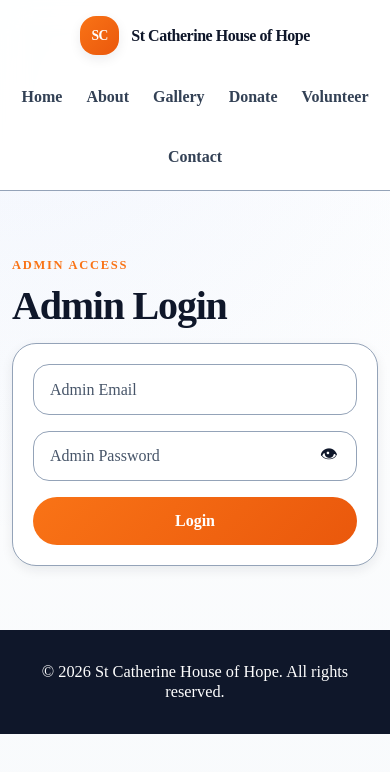
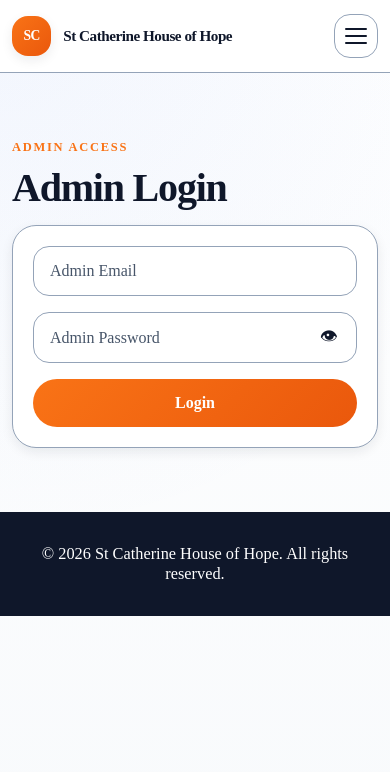
Before and after one commit to tkaim88/st-catherine-house-of-hope, a React (Vite) app: page /admin-login in a window 390 px wide. Shown: the top 772 px of the page. Built offline with nearby package versions, Linux system fonts and the light colour scheme.

Commit message:
Added some mobile responsive features

```diff
--- a/src/components/Navbar/Navbar.jsx
+++ b/src/components/Navbar/Navbar.jsx
@@ -1,21 +1,55 @@
+import { useState } from 'react'
 import { NavLink } from 'react-router-dom'
 
 function Navbar() {
+  const [menuOpen, setMenuOpen] = useState(false)
+
+  const closeMenu = () => {
+    setMenuOpen(false)
+  }
+
   return (
     <header className="navbar">
       <div className="container navbar__content">
-        <NavLink to="/" className="navbar__logo">
+        <NavLink to="/" className="navbar__logo" onClick={closeMenu}>
           <span className="navbar__logo-mark">SC</span>
-          <span>St Catherine House of Hope</span>
+          <span className="navbar__logo-text">St Catherine House of Hope</span>
         </NavLink>
 
-        <nav className="navbar__links" aria-label="Main navigation">
-          <NavLink to="/">Home</NavLink>
-          <NavLink to="/about">About</NavLink>
-          <NavLink to="/gallery">Gallery</NavLink>
-          <NavLink to="/donate">Donate</NavLink>
-          <NavLink to="/volunteer">Volunteer</NavLink>
-          <NavLink to="/contact">Contact</NavLink>
+        <button
+          type="button"
+          className={`navbar__toggle ${menuOpen ? 'is-open' : ''}`}
+          aria-label="Toggle navigation menu"
+          aria-expanded={menuOpen}
+          onClick={() => setMenuOpen((currentState) => !currentState)}
+        >
+          <span></span>
+          <span></span>
+          <span></span>
+        </button>
+
+        <nav
+          className={`navbar__links ${menuOpen ? 'navbar__links--open' : ''}`}
+          aria-label="Main navigation"
+        >
+          <NavLink to="/" onClick={closeMenu}>
+            Home
+          </NavLink>
+          <NavLink to="/about" onClick={closeMenu}>
+            About
+          </NavLink>
+          <NavLink to="/gallery" onClick={closeMenu}>
+            Gallery
+          </NavLink>
+          <NavLink to="/donate" onClick={closeMenu}>
+            Donate
+          </NavLink>
+          <NavLink to="/volunteer" onClick={closeMenu}>
+            Volunteer
+          </NavLink>
+          <NavLink to="/contact" onClick={closeMenu}>
+            Contact
+          </NavLink>
         </nav>
       </div>
     </header>
--- a/src/styles/components.css
+++ b/src/styles/components.css
@@ -1,18 +1,99 @@
 .navbar__logo {
+  display: inline-flex;
+  align-items: center;
+  gap: var(--space-3);
+  color: var(--color-dark);
   font-size: 1rem;
   font-weight: 900;
-  color: var(--color-dark);
   letter-spacing: -0.03em;
 }
 
+.navbar__logo-mark {
+  display: inline-flex;
+  align-items: center;
+  justify-content: center;
+  width: 2.45rem;
+  height: 2.45rem;
+  flex-shrink: 0;
+  color: var(--color-white);
+  background: var(--gradient-warm);
+  border-radius: var(--radius-md);
+  box-shadow: var(--shadow-sm);
+  font-size: 0.85rem;
+  font-weight: 900;
+}
+
+.navbar__logo-text {
+  line-height: 1.15;
+}
+
 .navbar__links a {
+  position: relative;
+  padding: 0.55rem 0;
   color: var(--color-text);
   font-weight: 700;
-  transition: color var(--transition-base);
+  transition:
+    color var(--transition-base),
+    background var(--transition-base);
 }
 
-.navbar__links a:hover {
+.navbar__links a:hover,
+.navbar__links a.active {
   color: var(--color-primary);
+}
+
+.navbar__links a::after {
+  content: '';
+  position: absolute;
+  left: 0;
+  bottom: 0.2rem;
+  width: 100%;
+  height: 2px;
+  background: var(--color-primary);
+  transform: scaleX(0);
+  transform-origin: right;
+  transition: transform var(--transition-base);
+}
+
+.navbar__links a:hover::after,
+.navbar__links a.active::after {
+  transform: scaleX(1);
+  transform-origin: left;
+}
+
+.navbar__toggle {
+  display: none;
+  width: 44px;
+  height: 44px;
+  flex-shrink: 0;
+  border: 1px solid var(--color-border);
+  border-radius: var(--radius-md);
+  background: var(--color-white);
+  cursor: pointer;
+}
+
+.navbar__toggle span {
+  display: block;
+  width: 22px;
+  height: 2px;
+  margin: 5px auto;
+  background: var(--color-dark);
+  border-radius: var(--radius-pill);
+  transition:
+    transform var(--transition-base),
+    opacity var(--transition-base);
+}
+
+.navbar__toggle.is-open span:nth-child(1) {
+  transform: translateY(7px) rotate(45deg);
+}
+
+.navbar__toggle.is-open span:nth-child(2) {
+  opacity: 0;
+}
+
+.navbar__toggle.is-open span:nth-child(3) {
+  transform: translateY(-7px) rotate(-45deg);
 }
 
 .btn {
@@ -20,19 +101,12 @@
   align-items: center;
   justify-content: center;
   gap: 0.5rem;
-
   min-height: 48px;
-
   padding: 0 1.5rem;
-
   border: none;
-
-  border-radius: 999px;
-
+  border-radius: var(--radius-pill);
   font-weight: 800;
-
   cursor: pointer;
-
   transition: all 0.25s ease;
 }
 
@@ -94,6 +168,24 @@
 
 .card h3 {
   margin-bottom: var(--space-3);
+}
+
+.card,
+.admin-card,
+.summary-card,
+.metric-card,
+.donation-form {
+  transition:
+    transform 0.25s ease,
+    box-shadow 0.25s ease;
+}
+
+.card:hover,
+.admin-card:hover,
+.summary-card:hover,
+.metric-card:hover {
+  transform: translateY(-4px);
+  box-shadow: 0 18px 40px rgba(15, 23, 42, 0.12);
 }
 
 .status-badge,
@@ -234,79 +326,6 @@
   font-size: 3rem;
 }
 
-@media (max-width: 700px) {
-  .child-profile-header {
-    flex-direction: column;
-    align-items: flex-start;
-  }
-}
-
-.navbar__logo {
-  display: inline-flex;
-  align-items: center;
-  gap: var(--space-3);
-}
-
-.navbar__logo-mark {
-  display: inline-flex;
-  align-items: center;
-  justify-content: center;
-  width: 2.45rem;
-  height: 2.45rem;
-  color: var(--color-white);
-  background: var(--gradient-warm);
-  border-radius: var(--radius-md);
-  box-shadow: var(--shadow-sm);
-  font-size: 0.85rem;
-  font-weight: 900;
-}
-
-.navbar__links a {
-  position: relative;
-  padding: 0.55rem 0;
-}
-
-.navbar__links a.active {
-  color: var(--color-primary);
-}
-
-.navbar__links a::after {
-  content: '';
-  position: absolute;
-  left: 0;
-  bottom: 0.2rem;
-  width: 100%;
-  height: 2px;
-  background: var(--color-primary);
-  transform: scaleX(0);
-  transform-origin: right;
-  transition: transform var(--transition-base);
-}
-
-.navbar__links a:hover::after,
-.navbar__links a.active::after {
-  transform: scaleX(1);
-  transform-origin: left;
-}
-
-.card,
-.admin-card,
-.summary-card,
-.metric-card,
-.donation-form {
-  transition:
-    transform 0.25s ease,
-    box-shadow 0.25s ease;
-}
-
-.card:hover,
-.admin-card:hover,
-.summary-card:hover,
-.metric-card:hover {
-  transform: translateY(-4px);
-  box-shadow: 0 18px 40px rgba(15, 23, 42, 0.12);
-}
-
 .public-child-profile .card,
 .public-child-profile article,
 .public-sponsor-actions,
@@ -342,8 +361,78 @@
 }
 
 .public-sponsor-actions {
+  padding: 0;
+  background: transparent;
+  border: none;
   box-shadow: none;
-  border: none;
-  background: transparent;
-  padding: 0;
 }
+
+@media (max-width: 768px) {
+  .navbar__logo {
+    max-width: calc(100% - 60px);
+  }
+
+  .navbar__logo-text {
+    font-size: 0.95rem;
+    line-height: 1.15;
+  }
+
+  .navbar__toggle {
+    display: inline-block;
+  }
+
+  .navbar__links {
+    position: absolute;
+    top: calc(100% + var(--space-3));
+    left: 0;
+    right: 0;
+    display: none;
+    flex-direction: column;
+    align-items: stretch;
+    gap: 0;
+    padding: var(--space-3);
+    background: var(--color-white);
+    border: 1px solid var(--color-border);
+    border-radius: var(--radius-lg);
+    box-shadow: var(--shadow-md);
+  }
+
+  .navbar__links--open {
+    display: flex;
+  }
+
+  .navbar__links a {
+    width: 100%;
+    padding: 0.9rem 1rem;
+    border-radius: var(--radius-md);
+  }
+
+  .navbar__links a::after {
+    display: none;
+  }
+
+  .navbar__links a.active,
+  .navbar__links a:hover {
+    color: var(--color-primary);
+    background: var(--color-primary-light);
+  }
+
+  .card {
+    padding: var(--space-6);
+  }
+
+  .modal-content {
+    padding: var(--space-6);
+  }
+
+  .child-profile-header {
+    flex-direction: column;
+    align-items: flex-start;
+  }
+
+  .child-profile-image,
+  .child-profile-placeholder {
+    width: 100%;
+    height: 220px;
+  }
+}
--- a/src/styles/layout.css
+++ b/src/styles/layout.css
@@ -2,7 +2,7 @@
   position: sticky;
   top: 0;
   z-index: var(--z-navbar);
-  background: rgba(255, 255, 255, 0.92);
+  background: rgba(255, 255, 255, 0.96);
   backdrop-filter: blur(14px);
   border-bottom: 1px solid var(--color-border);
 }
@@ -13,6 +13,7 @@
   align-items: center;
   justify-content: space-between;
   gap: var(--space-6);
+  position: relative;
 }
 
 .navbar__links {
@@ -41,13 +42,13 @@
 .hero__content {
   position: relative;
   z-index: 2;
-  max-width: 780px;
-  color: white;
+  max-width: 720px;
+  color: var(--color-white);
 }
 
 .hero__text {
   font-size: 1.15rem;
-  max-width: 680px;
+  max-width: 620px;
   margin-top: var(--space-5);
   margin-bottom: var(--space-8);
 }
@@ -88,6 +89,29 @@
   grid-column: 1 / -1;
 }
 
+.hero h1,
+.hero h2,
+.hero h3,
+.hero p {
+  color: var(--color-white);
+}
+
+.hero .eyebrow {
+  color: var(--color-secondary);
+}
+
+.hero h1 {
+  text-shadow: 0 4px 24px rgba(0, 0, 0, 0.3);
+}
+
+.section h1 {
+  font-size: clamp(2.5rem, 6vw, 4.5rem);
+  line-height: 1.05;
+  letter-spacing: -0.03em;
+  margin-bottom: 1rem;
+  color: var(--color-dark);
+}
+
 @media (max-width: 900px) {
   .card-grid {
     grid-template-columns: 1fr;
@@ -104,52 +128,21 @@
 
 @media (max-width: 768px) {
   .navbar__content {
-    flex-direction: column;
-    padding: var(--space-4) 0;
-  }
-
-  .navbar__links {
-    flex-wrap: wrap;
-    justify-content: center;
+    min-height: 72px;
+    padding: var(--space-3) 0;
+    flex-direction: row;
   }
 
   .hero {
     min-height: 80vh;
   }
+
+  .hero__actions {
+    flex-direction: column;
+    align-items: stretch;
+  }
+
+  .hero__actions .btn {
+    width: 100%;
+  }
 }
-
-.hero h1,
-.hero h2,
-.hero h3,
-.hero p {
-  color: var(--color-white);
-}
-
-.hero .eyebrow {
-  color: var(--color-secondary);
-}
-
-.hero__content {
-  max-width: 720px;
-}
-
-.hero h1 {
-  text-shadow: 0 4px 24px rgba(0, 0, 0, 0.3);
-}
-
-.hero__text {
-  font-size: 1.15rem;
-  max-width: 620px;
-}
-
-.section h1 {
-  font-size: clamp(2.5rem, 6vw, 4.5rem);
-
-  line-height: 1.05;
-
-  letter-spacing: -0.03em;
-
-  margin-bottom: 1rem;
-
-  color: var(--color-dark);
-}
```
